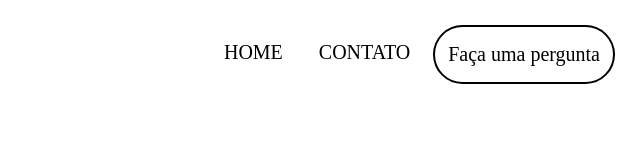
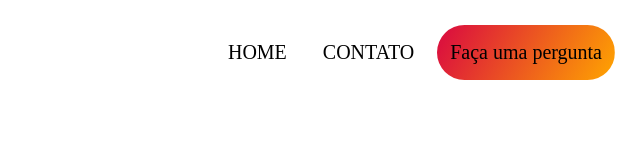
Before and after one commit to DevEdu-CN/Portf-lio, a plain HTML site: page index.html in a window 1280 px wide. Shown: the whole page, without its empty margins (640-1280 px from the left). Drawn offline with Linux system fonts and the light colour scheme.

Commit message:
Adicionei Cor ao botão

```diff
--- a/CSS/_header.scss
+++ b/CSS/_header.scss
@@ -9,13 +9,23 @@ header {
             font-size: 2rem;
             margin: 5px ;
             padding: 16px 13px;
-            &--question{
-                border-radius: 30px;
-                border: 2px solid;
-                font-size: 2rem;
-                margin: 5px ;
-                padding: 16px 13px;  }
         }
+        &--question{
+            border-radius: 30px;
+            background: white;
+            background: linear-gradient(120deg, darkmagenta, crimson, orange);
+            background-size: 200% 100%;
+            background-position: 100% 0;
+            transition: background-position .5s;
+
+        &:hover {
+            border-color: white;
+            transition-duration: 0.3s linear;
+            color: white;
+
+            background-position: 0 0;
+        }
+         }
 
     }
 }
--- a/index.html
+++ b/index.html
@@ -12,7 +12,7 @@
         <nav class="menuBox">
             <a class="menuBox__btn" href="index.html">HOME</a>
             <a class="menuBox__btn" href="#">CONTATO</a>
-            <a class="menuBox__btn--question">Faça uma pergunta</a>
+            <a class="menuBox__btn menuBox--question" href = "#">Faça uma pergunta</a>
         </nav>
     </header>
 </body>
```
Also changed, not shown: CSS/main.css, 1 other file.
